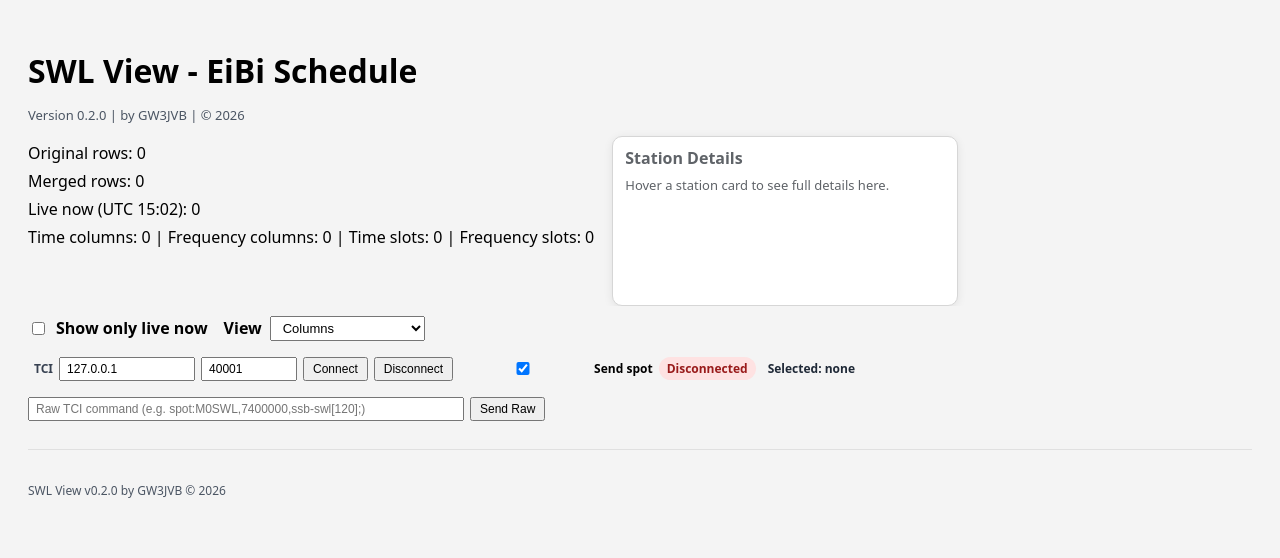
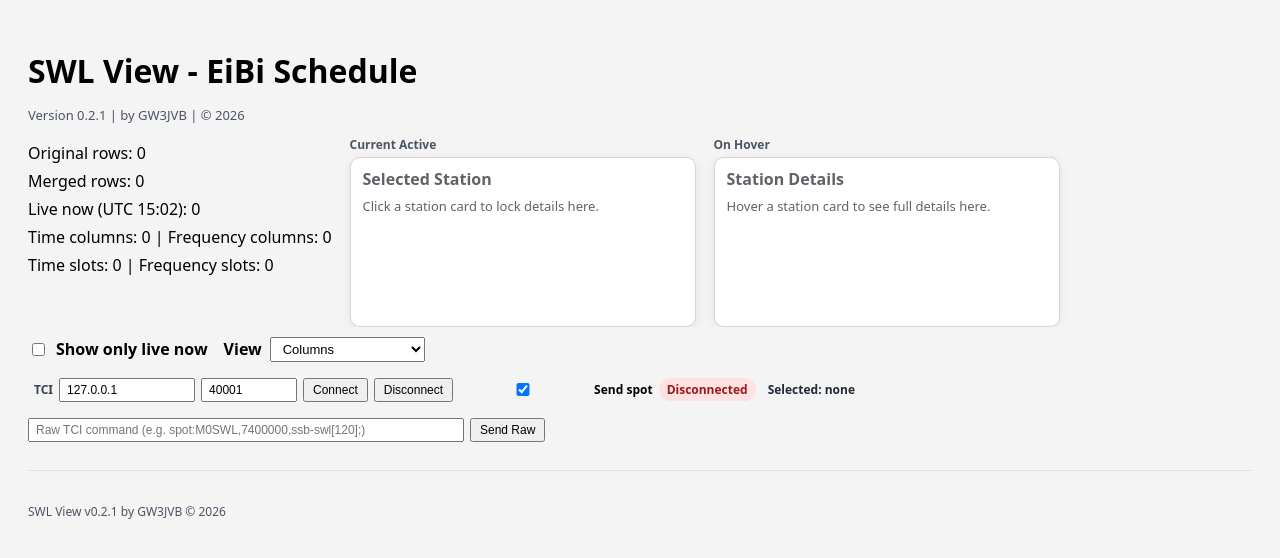
Before and after one commit to reflectingme/SWL_View, a Flask app: page / in a window 1280 px wide. Shown: the top 558 px of the page. Run offline with Flask 3, Linux system fonts and the light colour scheme.

Commit message:
Bump version to 0.2.1 and UI refinements

```diff
--- a/app/main.py
+++ b/app/main.py
@@ -13,7 +13,7 @@ except Exception:
 
 app = Flask(__name__)
 
-APP_VERSION = "0.2.0"
+APP_VERSION = "0.2.1"
 APP_AUTHOR = "GW3JVB"
 APP_COPYRIGHT = "© 2026"
 DEFAULT_TCI_MODE = "am"
@@ -386,8 +386,9 @@ def _merge_entries(raw_entries: list[dict]) -> list[dict]:
         item["day_set"] = [d for d in DAY_ORDER if d in day_set]
         item["days"] = _day_set_to_display(day_set, item["days_raw"])
         item["flag"] = _flag_from_itu(item["itu"])
+        item["time_display"] = _format_time_range(item["time_on"], item["time_off"])
         item["time_days_display"] = _join_non_empty(
-            _format_time_range(item["time_on"], item["time_off"]),
+            item["time_display"],
             item["days"],
         )
         item["lang_target_display"] = _join_non_empty(item["language"], item["target"])
@@ -420,6 +421,7 @@ def _build_columns(entries: list[dict]) -> list[dict]:
                 "time_on": time_on,
                 "time_off": time_off,
                 "days": days,
+                "time_display": _format_time_range(time_on, time_off),
                 "time_days_display": _join_non_empty(_format_time_range(time_on, time_off), days),
                 "entries": items,
                 "sort_key": (start_sort if start_sort is not None else 10_000, time_off, days),
@@ -597,20 +599,21 @@ def _build_freq_jumps(entries: list[dict], segments: int = 10) -> list[dict]:
     freqs = sorted({int(e["frequency_khz"]) for e in entries if int(e["frequency_khz"]) > 0})
     if not freqs or segments <= 1:
         return []
-    min_f = freqs[0]
-    max_f = freqs[-1]
-    span = max(1, max_f - min_f)
     jumps: list[dict] = []
+    n = len(freqs)
     for i in range(segments):
-        start = min_f + int((span * i) / segments)
-        end = min_f + int((span * (i + 1)) / segments)
-        ratio = i / (segments - 1)
+        start_idx = min(n - 1, int((i * n) / segments))
+        end_idx = min(n - 1, int((((i + 1) * n) / segments) - 1))
+        start = freqs[start_idx]
+        end = freqs[end_idx]
+        ratio = start_idx / max(1, n - 1)
         jumps.append(
             {
                 "index": i + 1,
                 "ratio": ratio,
-                "start_label": f"{start / 1000:.1f} MHz",
-                "label": f"{start / 1000:.1f}-{end / 1000:.1f} MHz",
+                "start_khz": start,
+                "start_label": f"{start / 1000:.3f} MHz",
+                "label": f"{start / 1000:.3f}-{end / 1000:.3f} MHz",
             }
         )
     return jumps
--- a/app/static/styles.css
+++ b/app/static/styles.css
@@ -25,7 +25,20 @@ body {
     gap: 18px;
 }
 
-.hover-details {
+.details-block {
+    display: flex;
+    flex-direction: column;
+    gap: 4px;
+}
+
+.details-title {
+    font-size: 12px;
+    font-weight: 700;
+    color: #4b5563;
+}
+
+.hover-details,
+.selected-details {
     min-width: 320px;
     max-width: 520px;
     height: 148px;
@@ -37,18 +50,21 @@ body {
     overflow-y: auto;
 }
 
-.hover-details h3 {
+.hover-details h3,
+.selected-details h3 {
     margin: 0 0 8px;
     font-size: 16px;
 }
 
-.hover-details p {
+.hover-details p,
+.selected-details p {
     margin: 4px 0;
     font-size: 13px;
     line-height: 1.3;
 }
 
-.hover-details.empty {
+.hover-details.empty,
+.selected-details.empty {
     color: #5f6368;
 }
 
@@ -255,6 +271,10 @@ body {
     padding: 8px 8px;
 }
 
+.two-line-meta {
+    line-height: 1.15;
+}
+
 .time-grid {
     display: grid;
     gap: 8px;
--- a/app/templates/index.html
+++ b/app/templates/index.html
@@ -12,12 +12,23 @@
             <p>Original rows: {{ data.raw_count }}</p>
             <p>Merged rows: {{ data.count }}</p>
             <p>Live now (UTC {{ data.now_utc_hhmm }}): {{ data.live_count }}</p>
-            <p>Time columns: {{ data.column_count }} | Frequency columns: {{ data.freq_column_count }} | Time slots: {{ data.time_slot_count }} | Frequency slots: {{ data.freq_slot_count }}</p>
+            <p>Time columns: {{ data.column_count }} | Frequency columns: {{ data.freq_column_count }}</p>
+            <p>Time slots: {{ data.time_slot_count }} | Frequency slots: {{ data.freq_slot_count }}</p>
         </div>
-        <aside class="hover-details empty" id="hoverDetails">
-            <h3>Station Details</h3>
-            <p>Hover a station card to see full details here.</p>
-        </aside>
+        <div class="details-block">
+            <div class="details-title">Current Active</div>
+            <aside class="selected-details empty" id="selectedDetails">
+                <h3>Selected Station</h3>
+                <p>Click a station card to lock details here.</p>
+            </aside>
+        </div>
+        <div class="details-block">
+            <div class="details-title">On Hover</div>
+            <aside class="hover-details empty" id="hoverDetails">
+                <h3>Station Details</h3>
+                <p>Hover a station card to see full details here.</p>
+            </aside>
+        </div>
     </div>
 
     <div class="filter-bar">
@@ -70,7 +81,13 @@
     </div>
     <div class="freq-jump-bar" id="freqJumpBar">
         {% for jump in data.freq_jumps %}
-            <button type="button" class="freq-jump-btn" data-ratio="{{ jump.ratio }}" title="{{ jump.label }}">{{ jump.start_label }}</button>
+            <button
+                type="button"
+                class="freq-jump-btn"
+                data-ratio="{{ jump.ratio }}"
+                data-start-khz="{{ jump.start_khz }}"
+                title="{{ jump.label }}"
+            >{{ jump.start_label }}</button>
         {% endfor %}
     </div>
     {% endif %}
@@ -79,7 +96,10 @@
     <div class="column-scroll view-pane" id="columnView">
         {% for column in data.columns %}
             <div class="schedule-column{% if column.is_live_now %} live-column{% endif %}">
-                <div class="column-header">{{ column.time_days_display }}</div>
+                <div class="column-header two-line-meta">
+                    <div>{{ column.time_display }}</div>
+                    <div>{{ column.days }}</div>
+                </div>
                 {% for entry in column.entries %}
                     <div
                         class="station-card{% if entry.is_live_now %} live-now{% endif %}"
@@ -107,7 +127,7 @@
     {% if data.view_mode == "freqcolumns" %}
     <div class="column-scroll view-pane" id="freqColumnView">
         {% for column in data.freq_columns %}
-            <div class="schedule-column{% if column.is_live_now %} live-column{% endif %}">
+            <div class="schedule-column{% if column.is_live_now %} live-column{% endif %}" data-frequency-khz="{{ column.frequency_khz }}">
                 <div class="column-header">{{ column.frequency_display }}</div>
                 {% for entry in column.entries %}
                     <div
@@ -123,7 +143,10 @@
                         data-live="{{ 'Live now' if entry.is_live_now else 'Not live now' }}"
                     >
                         <div class="card-main">
-                            <div class="freq">{{ entry.time_days_display }}</div>
+                            <div class="freq two-line-meta">
+                                <div>{{ entry.time_display }}</div>
+                                <div>{{ entry.days }}</div>
+                            </div>
                             <div class="station"><span class="flag">{{ entry.flag }}</span> {{ entry.station }}</div>
                         </div>
                     </div>
@@ -226,6 +249,7 @@
         const tciRawCmd = document.getElementById("tciRawCmd");
         const tciRawSendBtn = document.getElementById("tciRawSendBtn");
         const selectedStation = document.getElementById("selectedStation");
+        const selectedDetails = document.getElementById("selectedDetails");
         const columnView = document.getElementById("columnView");
         const freqColumnView = document.getElementById("freqColumnView");
         const gridView = document.getElementById("gridView");
@@ -307,6 +331,25 @@
             hoverDetails.innerHTML = `
                 <h3>Station Details</h3>
                 <p>Hover a station card to see full details here.</p>
+            `;
+        }
+
+        function setSelectedDetails(card) {
+            if (!card) return;
+            const esc = (value) => String(value ?? "")
+                .replaceAll("&", "&amp;")
+                .replaceAll("<", "&lt;")
+                .replaceAll(">", "&gt;")
+                .replaceAll('"', "&quot;")
+                .replaceAll("'", "&#39;");
+            selectedDetails.classList.remove("empty");
+            selectedDetails.innerHTML = `
+                <h3>${esc(card.dataset.flag || "🌐")} ${esc(card.dataset.station)}</h3>
+                <p><strong>Frequency:</strong> ${esc(card.dataset.frequency)}</p>
+                <p><strong>Status:</strong> ${esc(card.dataset.live)}</p>
+                <p><strong>Time:</strong> ${esc(card.dataset.time)}</p>
+                <p><strong>Language/Target:</strong> ${esc(card.dataset.langTarget)}</p>
+                <p><strong>Remarks:</strong> ${esc(card.dataset.remarks || "-")}</p>
             `;
         }
 
@@ -394,6 +437,7 @@
             selectedCard = card;
             card.classList.add("selected-station");
             selectedStation.textContent = `Selected: ${card.dataset.frequency} ${card.dataset.flag || ""} ${card.dataset.station}`;
+            setSelectedDetails(card);
 
             const response = await fetch("/api/tci/tune", {
                 method: "POST",
@@ -446,8 +490,21 @@
                 if (!btn) return;
                 const pane = activePane();
                 if (!pane) return;
-                const ratio = Number(btn.dataset.ratio || "0");
-                const target = Math.max(0, (pane.scrollWidth - pane.clientWidth) * ratio);
+                let target = 0;
+
+                if (pane === freqColumnView) {
+                    const startKhz = Number(btn.dataset.startKhz || "0");
+                    const cols = Array.from(freqColumnView.querySelectorAll(".schedule-column"))
+                        .filter((col) => col.style.display !== "none");
+                    const hit = cols.find((col) => Number(col.dataset.frequencyKhz || "0") >= startKhz);
+                    const pick = hit || cols[cols.length - 1];
+                    if (pick) {
+                        target = pick.offsetLeft;
+                    }
+                } else {
+                    const ratio = Number(btn.dataset.ratio || "0");
+                    target = Math.max(0, (pane.scrollWidth - pane.clientWidth) * ratio);
+                }
                 pane.scrollLeft = target;
                 topScrollbar.scrollLeft = target;
             });
```
Also changed, not shown: README.md.
